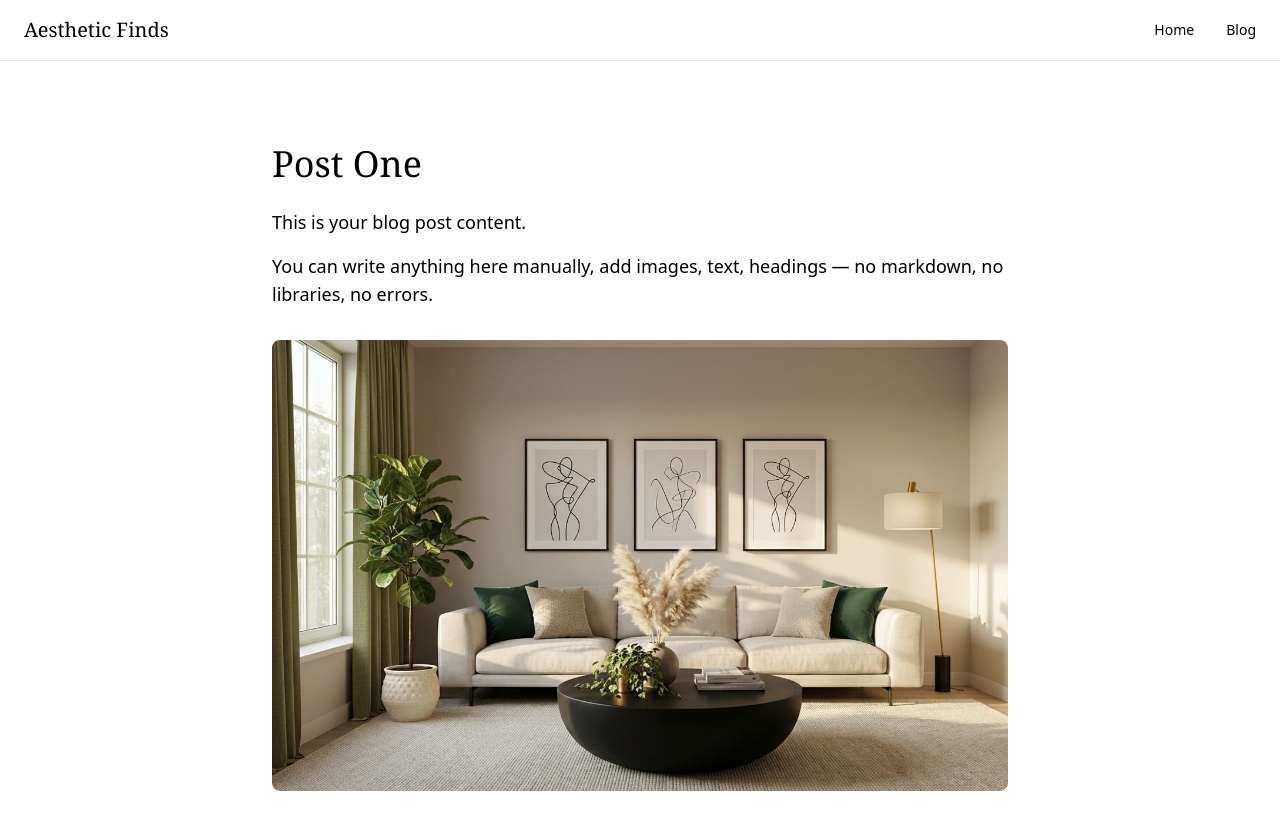
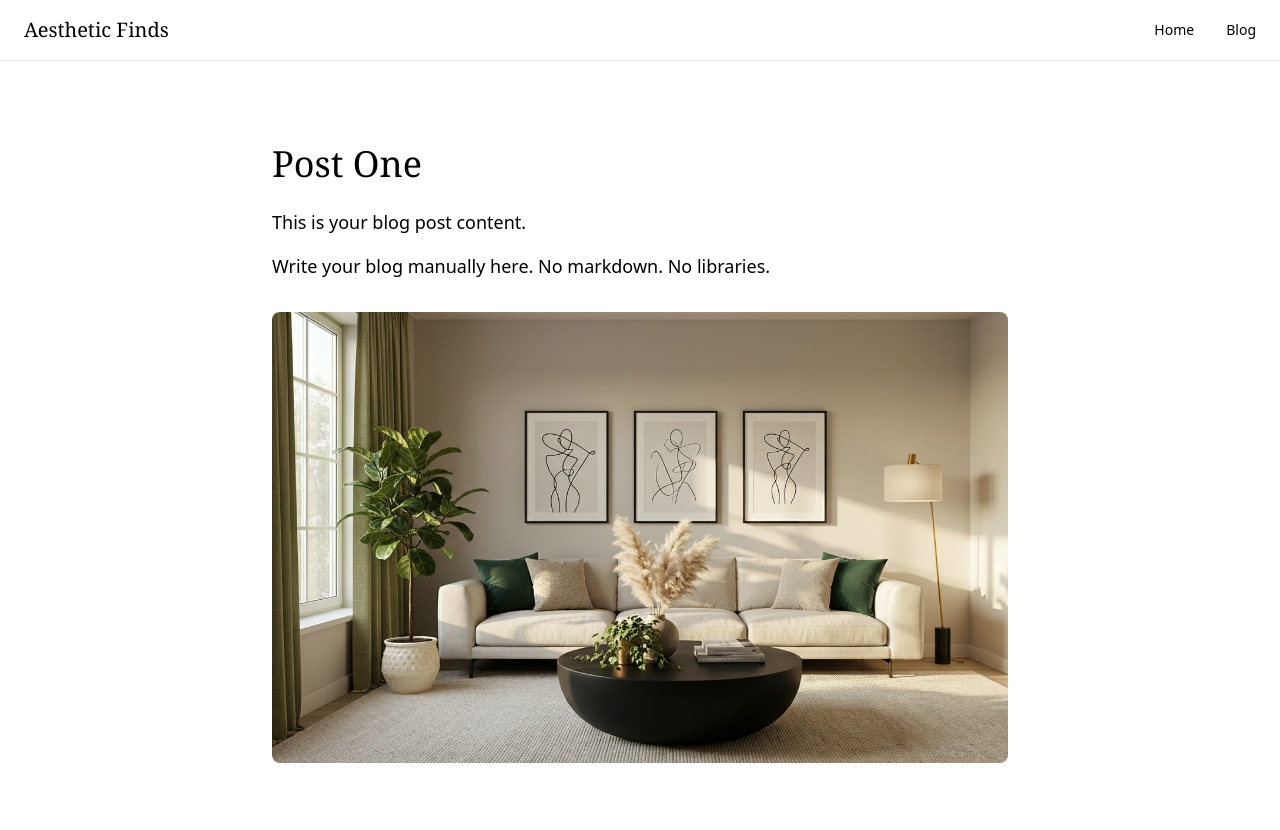
Before and after one commit to muasyamuthengi-gif/aestheticfindsbyanna, a Next.js app: page /blog/post-one in a window 1280 px wide. Shown: the top 830 px of the page. Built offline with nearby package versions, Linux system fonts and the light colour scheme; a web font is replaced by a local one.

Commit message:
Simplify blog post content instructions

```diff
--- a/app/blog/[slug]/page.js
+++ b/app/blog/[slug]/page.js
@@ -12,8 +12,7 @@ export default function BlogPost({ params }) {
       </p>
 
       <p className="text-lg mb-4">
-        You can write anything here manually, add images, text, headings —
-        no markdown, no libraries, no errors.
+        Write your blog manually here. No markdown. No libraries.
       </p>
 
       <img
```
